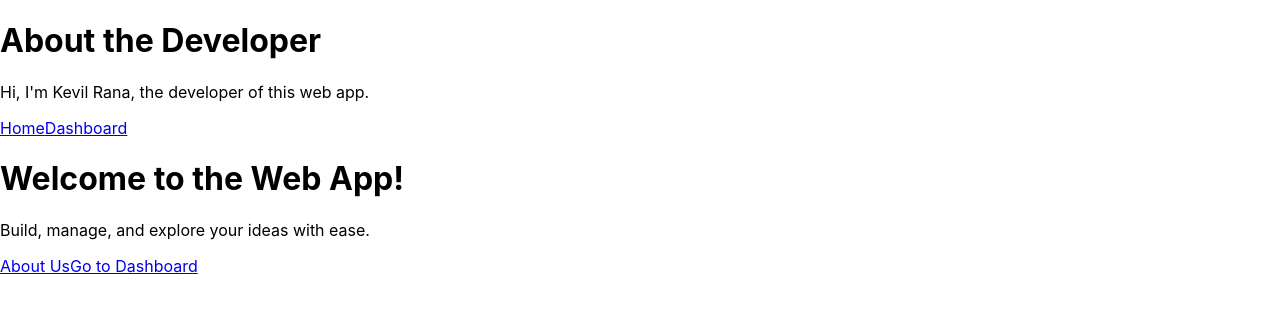
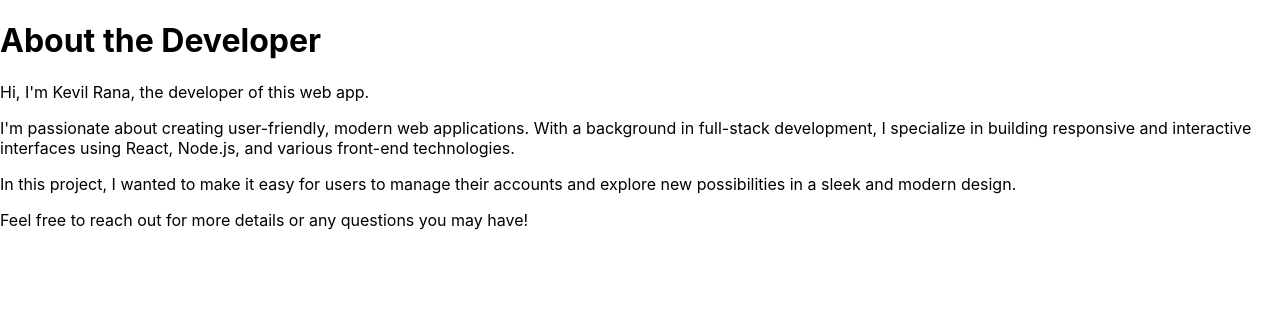
Before and after one commit to Kevv28/Task, a React (Create React App) app: page /about in a window 1280 px wide. Shown: the top 312 px of the page. Built offline with nearby package versions, Linux system fonts and the light colour scheme.

Commit message:
Update About.jsx

```diff
--- a/src/components/About.jsx
+++ b/src/components/About.jsx
@@ -1,20 +1,18 @@
 import React from 'react';
-import { Routes, Route, Link } from 'react-router-dom';
-import Home from './Home';
-import Dashboard from './Dashboard';
+import './About.css';
 
 const About = () => {
   return (
     <div className="about-container">
       <h1>About the Developer</h1>
       <p>Hi, I'm Kevil Rana, the developer of this web app.</p>
-      <Link to="/">Home</Link>
-      <Link to="/dashboard">Dashboard</Link>
-
-      <Routes>
-        <Route path="/" element={<Home />} />
-        <Route path="/dashboard" element={<Dashboard />} />
-      </Routes>
+      <p>
+        I'm passionate about creating user-friendly, modern web applications. With a background in full-stack development, I specialize in building responsive and interactive interfaces using React, Node.js, and various front-end technologies.
+      </p>
+      <p>
+        In this project, I wanted to make it easy for users to manage their accounts and explore new possibilities in a sleek and modern design.
+      </p>
+      <p>Feel free to reach out for more details or any questions you may have!</p>
     </div>
   );
 };
```
